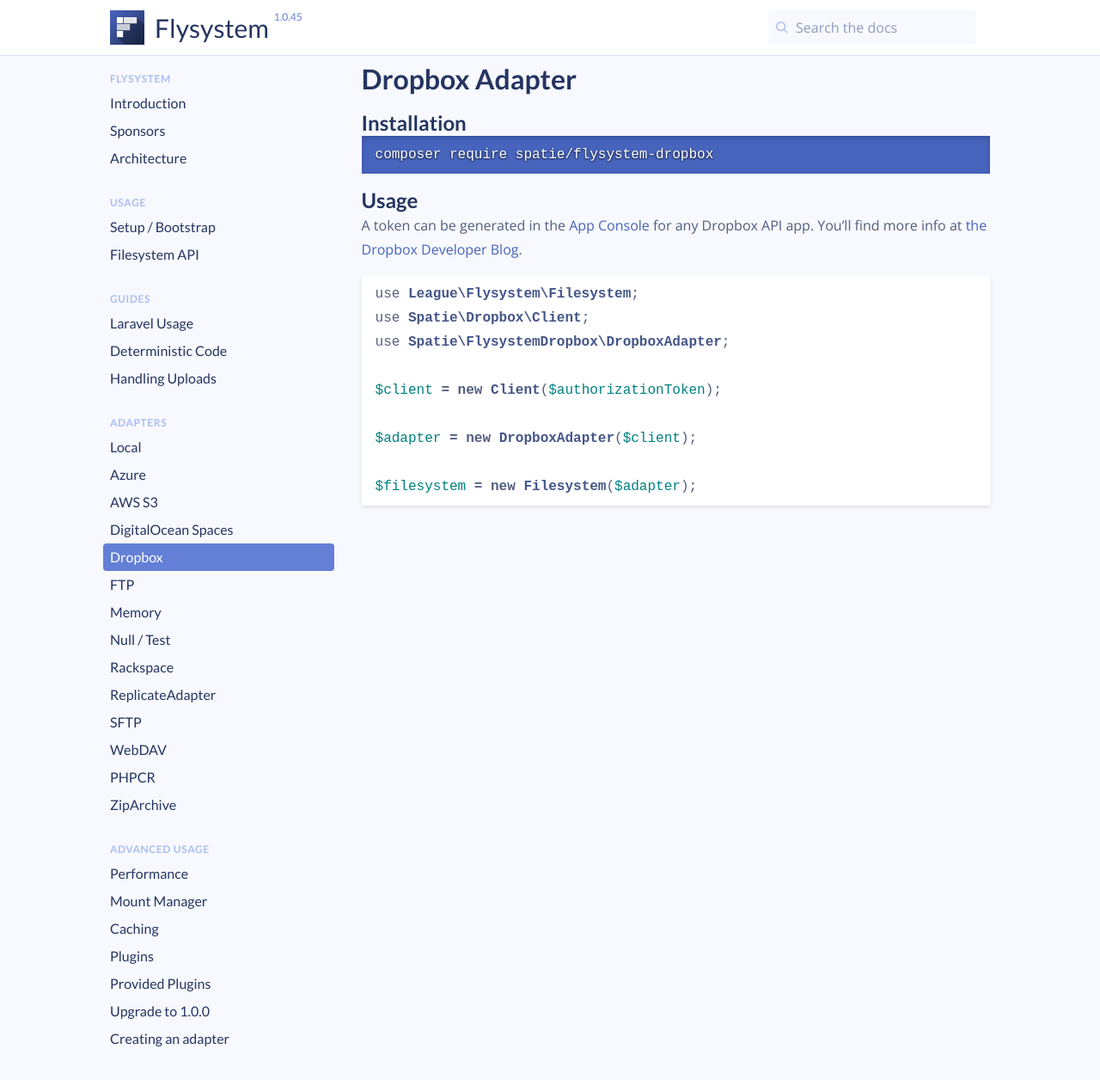
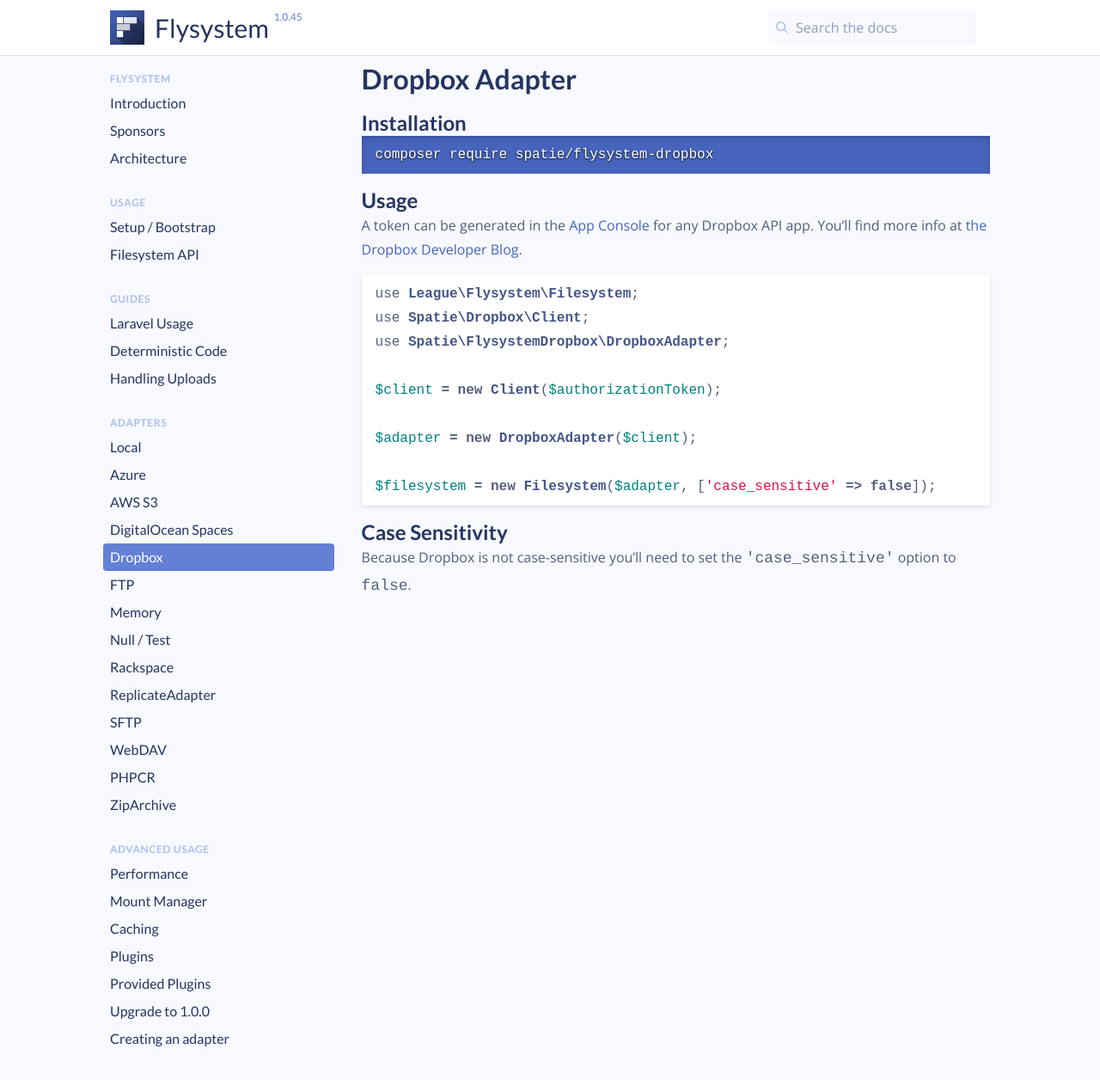
Before and after one commit to thephpleague/flysystem, a Jekyll site: the page built from docs/adapter/dropbox.md, in a window 1280 px wide and 1256 px high. Shown: the whole window at 86% size. Built offline with Jekyll 4.4.1, drawn with Linux system fonts in a browser that asks for light colours; comment, search, counter and statistics services are not loaded.

Commit message:
Updated documentation

````diff
--- a/docs/adapter/dropbox.md
+++ b/docs/adapter/dropbox.md
@@ -24,5 +24,9 @@ $client = new Client($authorizationToken);
 
 $adapter = new DropboxAdapter($client);
 
-$filesystem = new Filesystem($adapter);
+$filesystem = new Filesystem($adapter, ['case_sensitive' => false]);
 ```
+
+## Case Sensitivity
+
+Because Dropbox is not case-sensitive you'll need to set the `'case_sensitive'` option to `false`.
````
